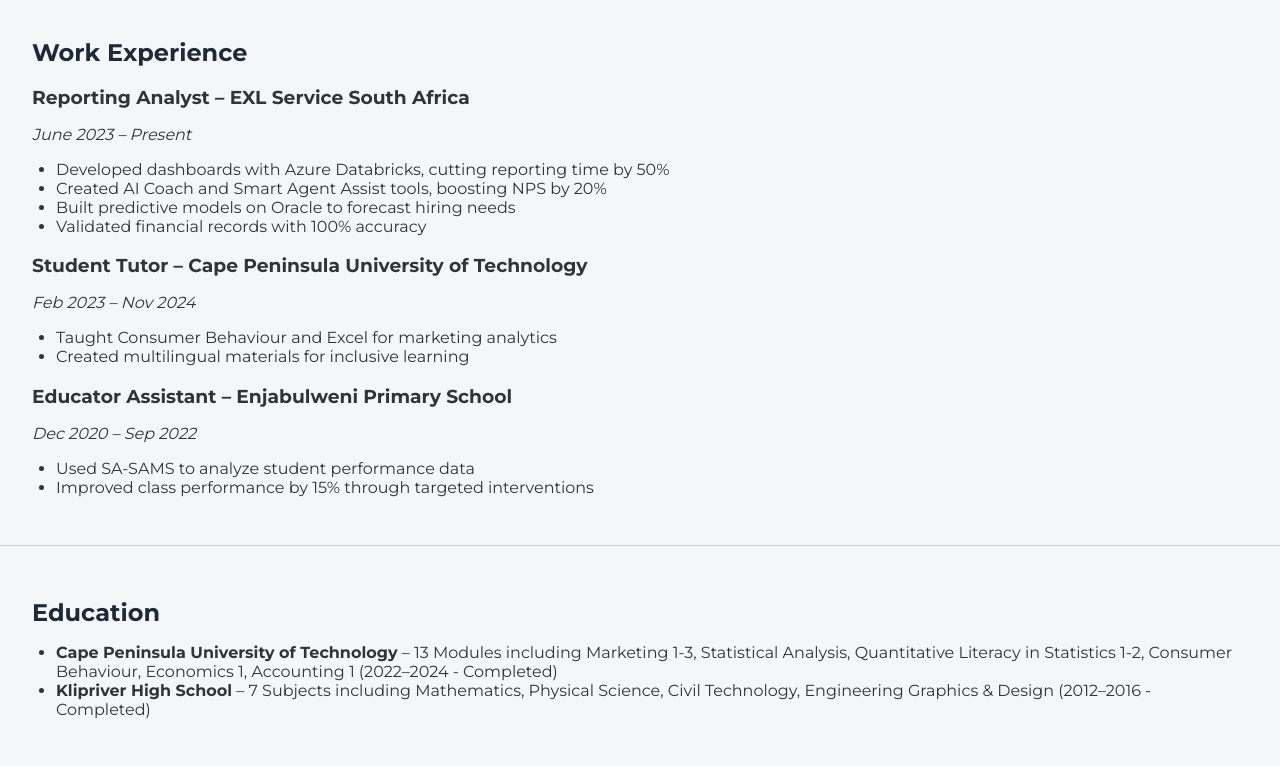
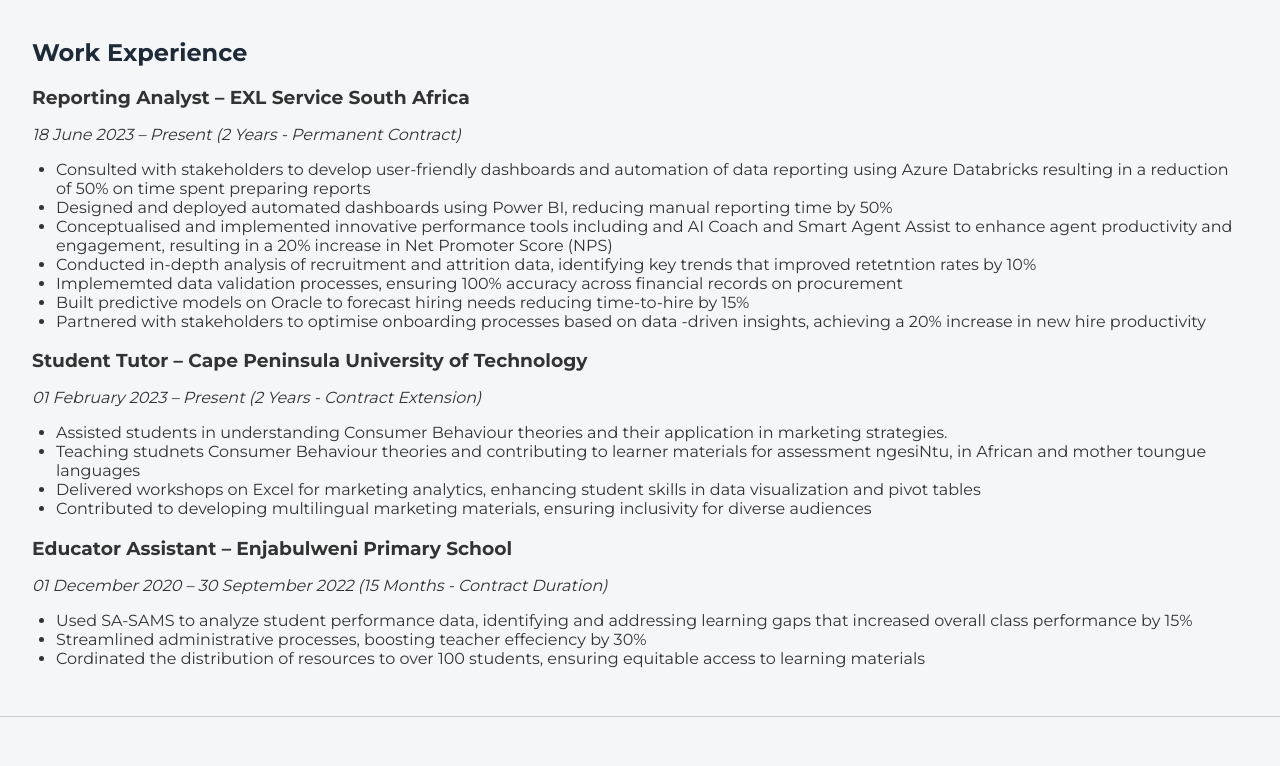
Before and after one commit to sbngtshabalalaa/siyabonga-resume-site, a plain HTML site: page index.html in a window 1280 px wide. Shown: the part 1040-1806 px from the top of the page. Drawn offline with Linux system fonts and the light colour scheme.

Commit message:
index.html

```diff
--- a/index.html
+++ b/index.html
@@ -12,7 +12,7 @@
     <h1>Siyabonga Mfanelo Tshabalala</h1>
     <p class="subtitle">Data Analyst | Reporting Specialist | BI Enthusiast</p>
     <div class="contact">
-      <p>📍 Cape Town, South Africa</p>
+      <p>📍 6 Browning Road, Salt River, Cape Town, South Africa</p>
       <p>📧 sbngtshabalalaa@gmail.com</p>
       <p>📞 073 036 5090</p>
       <p><a href="https://www.linkedin.com/in/siyabonga-mfanelo-tshabalala/" target="_blank">LinkedIn Profile</a></p>
@@ -51,30 +51,36 @@
     <h2>Work Experience</h2>
     <div class="job">
       <h3>Reporting Analyst – EXL Service South Africa</h3>
-      <p><em>June 2023 – Present</em></p>
+      <p><em>18 June 2023 – Present (2 Years - Permanent Contract)</em></p>
       <ul>
-        <li>Developed dashboards with Azure Databricks, cutting reporting time by 50%</li>
-        <li>Created AI Coach and Smart Agent Assist tools, boosting NPS by 20%</li>
-        <li>Built predictive models on Oracle to forecast hiring needs</li>
-        <li>Validated financial records with 100% accuracy</li>
+        <li>Consulted with stakeholders to develop user-friendly dashboards and automation of data reporting using Azure Databricks resulting in a reduction of 50% on time spent preparing reports</li>
+        <li>Designed and deployed automated dashboards using Power BI, reducing manual reporting time by 50%</li>
+        <li>Conceptualised and implemented innovative performance tools including and AI Coach and Smart Agent Assist to enhance agent productivity and engagement, resulting in a 20% increase in Net Promoter Score (NPS)</li>
+        <li>Conducted in-depth analysis of recruitment and attrition data, identifying key trends that improved retetntion rates by 10%</li>
+        <li>Implememted data validation processes, ensuring 100% accuracy across financial records on procurement</li>
+        <li>Built predictive models on Oracle to forecast hiring needs reducing time-to-hire by 15%</li>
+        <li>Partnered with stakeholders to optimise onboarding processes based on data -driven insights, achieving a 20% increase in new hire productivity</li>
       </ul>
     </div>
 
     <div class="job">
       <h3>Student Tutor – Cape Peninsula University of Technology</h3>
-      <p><em>Feb 2023 – Nov 2024</em></p>
+      <p><em>01 February 2023 – Present (2 Years - Contract Extension)</em></p>
       <ul>
-        <li>Taught Consumer Behaviour and Excel for marketing analytics</li>
-        <li>Created multilingual materials for inclusive learning</li>
+        <li>Assisted students in understanding Consumer Behaviour theories and their application in marketing strategies.</li>
+        <li>Teaching studnets Consumer Behaviour theories and contributing to learner materials for assessment ngesiNtu, in African and mother toungue languages</li>
+        <li>Delivered workshops on Excel for marketing analytics, enhancing student skills in data visualization and pivot tables</li>
+        <li>Contributed to developing multilingual marketing materials, ensuring inclusivity for diverse audiences</li>
       </ul>
     </div>
 
     <div class="job">
       <h3>Educator Assistant – Enjabulweni Primary School</h3>
-      <p><em>Dec 2020 – Sep 2022</em></p>
+      <p><em>01 December 2020 – 30 September 2022 (15 Months - Contract Duration)</em></p>
       <ul>
-        <li>Used SA-SAMS to analyze student performance data</li>
-        <li>Improved class performance by 15% through targeted interventions</li>
+        <li>Used SA-SAMS to analyze student performance data, identifying and addressing learning gaps that increased overall class performance by 15%</li>
+        <li>Streamlined administrative processes, boosting teacher effeciency by 30%</li>
+        <li>Cordinated the distribution of resources to over 100 students, ensuring equitable access to learning materials</li>
       </ul>
     </div>
   </section>
```
